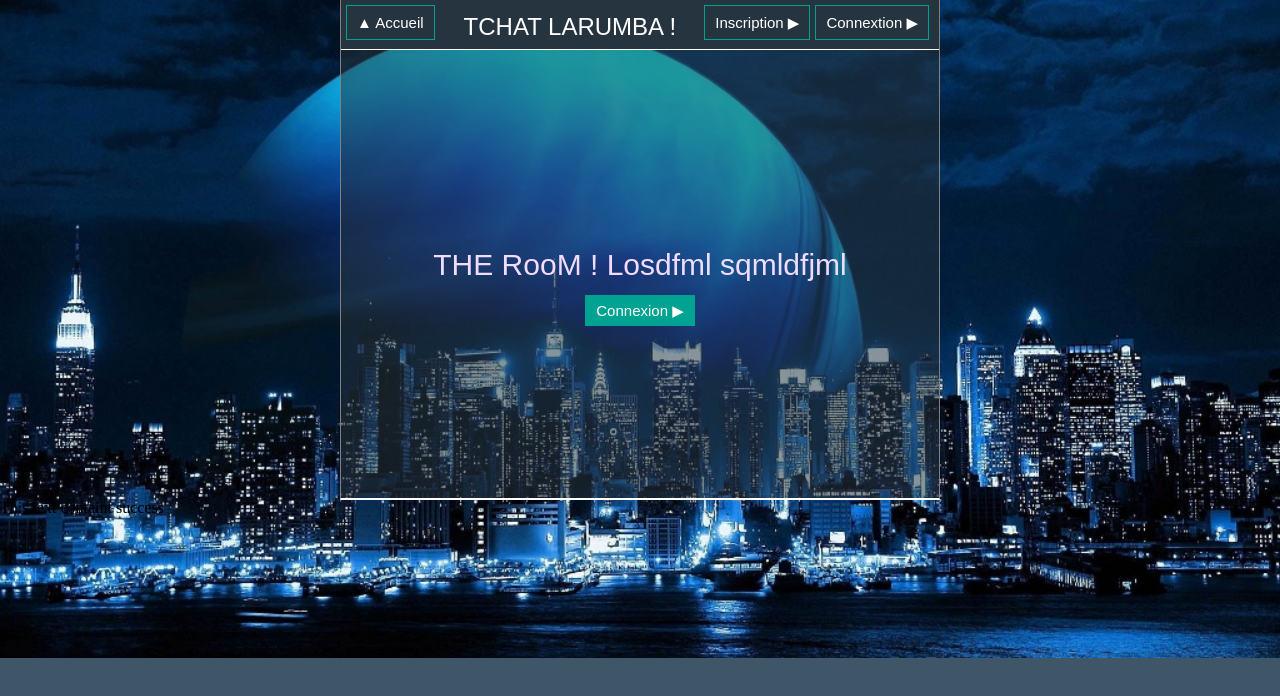
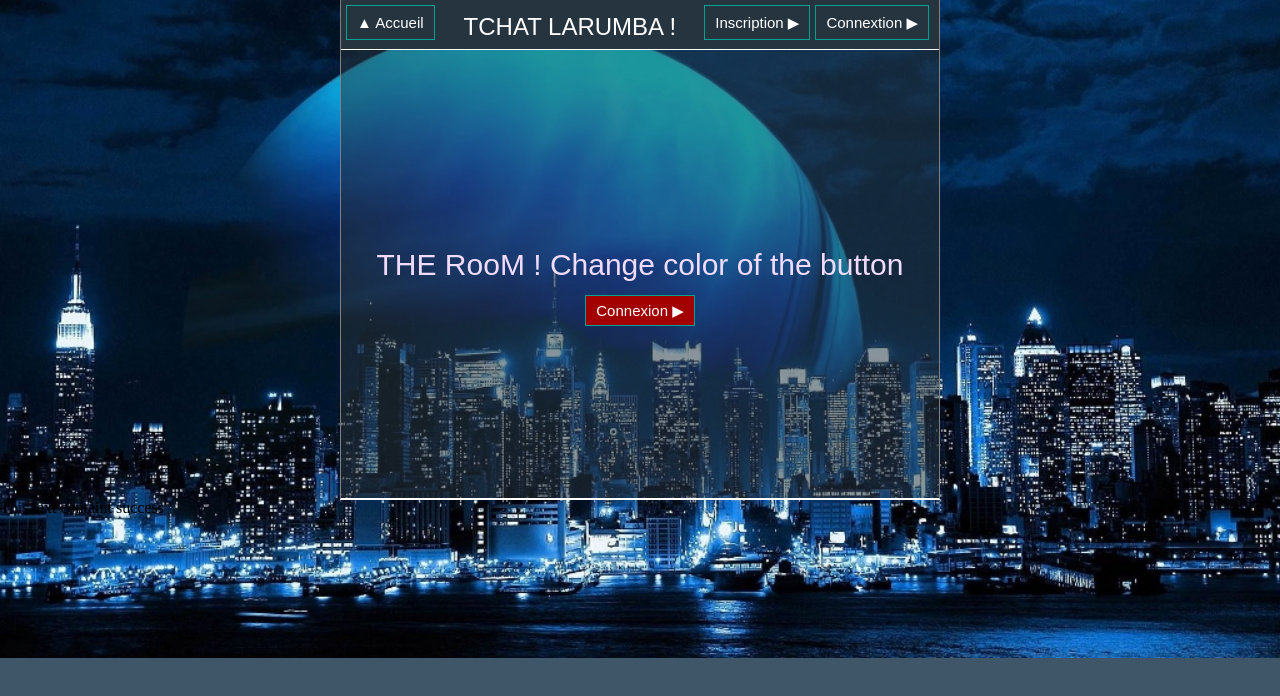
Before and after one commit to Maftouhou/kwicktchat, a website: page public/index.html in a window 1280 px wide. Drawn offline with Linux system fonts and the light colour scheme.

Commit message:
Editing button color

```diff
--- a/public/css/style.css
+++ b/public/css/style.css
@@ -187,7 +187,8 @@ div#contentWrapper section#homeContent h3 {
 div#contentWrapper section#homeContent #homeBtn {
   position: relative;
   top: 20px;
-  background-color: #00a391;
+  /* background-color: #00a391; */
+  background-color: #a30000;
 }
 
 div#contentWrapper section#signupSection {
--- a/public/home.html
+++ b/public/home.html
@@ -1,3 +1,3 @@
-<h3 class="animateEl">THE RooM ! Losdfml sqmldfjml </h3>
+<h3 class="animateEl">THE RooM ! Change color of the button </h3>
 
 <a id="homeBtn" class="btn" href="connexion.html">Connexion &#9654;</a>
```
